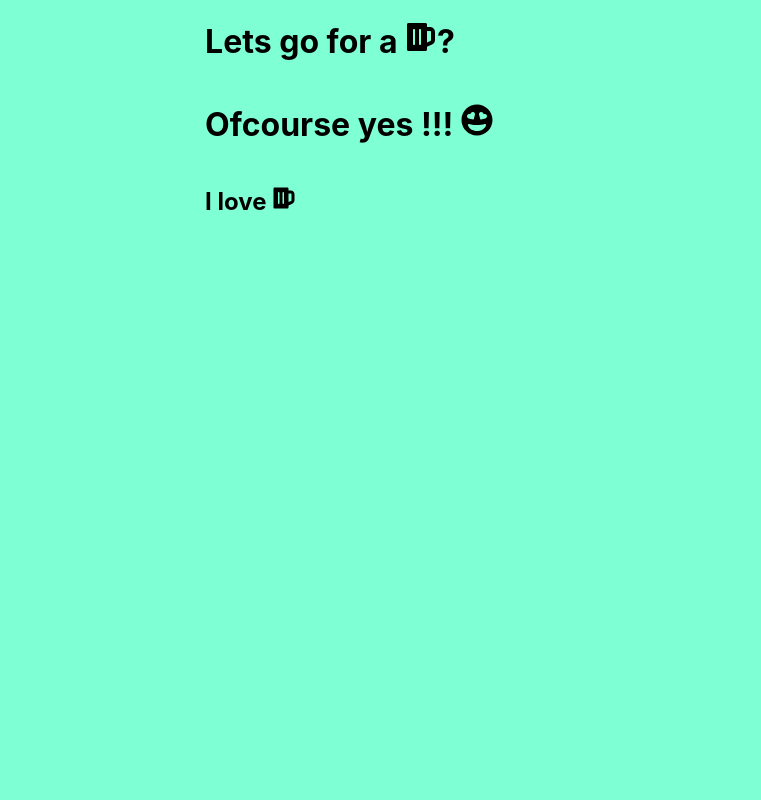
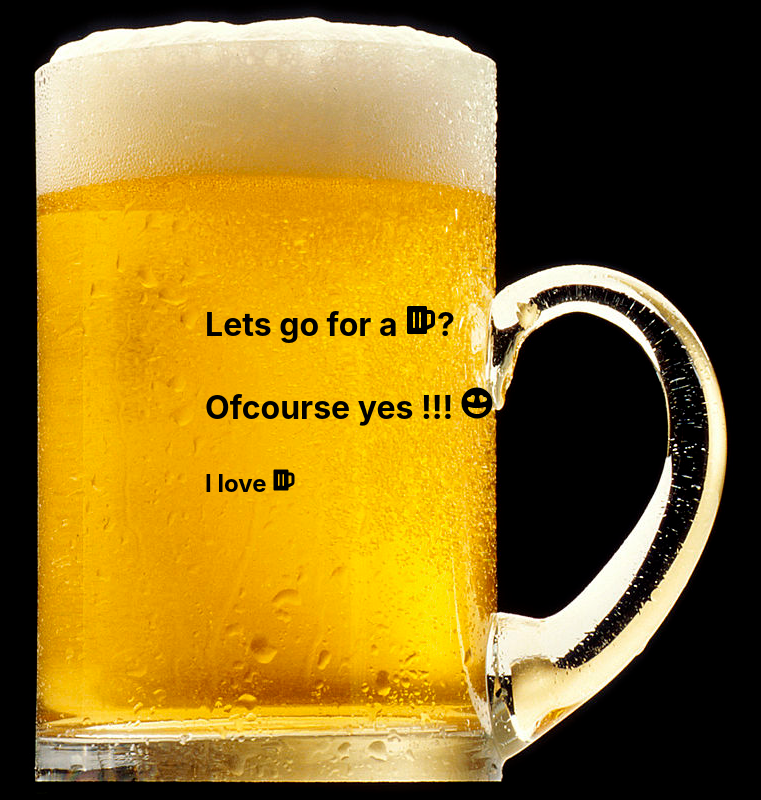
Before and after one commit to PanDamko/icons, a React (Create React App) app: page / in a window 1280 px wide. Shown: the whole page, without its empty margins (291-1052 px from the left). Built offline with nearby package versions, Linux system fonts and the light colour scheme.

Commit message:
beer back

```diff
--- a/src/App.css
+++ b/src/App.css
@@ -1,13 +1,16 @@
 .App {
   display: flex;
   justify-content: center;
-  background-color: aquamarine;
+  /* background-color: aquamarine; */
   height: 50rem;
+  background-image: url(./beer.jpg);
+  background-color: transparent;
+  background-position: center;
+
 
 }
 
 .column{
-  display: flex;
-  direction: column;
-  justify-content: space-around;
+  align-self: center;
+
 }
--- a/src/App.js
+++ b/src/App.js
@@ -6,7 +6,7 @@ import Question from './components/Question';
 function App() {
   return (
     <div className='App'>
-      <div >
+      <div className='column'>
         <Question />
         <Answer />
       </div>
```
Also changed, not shown: src/beer.jpg (added).
